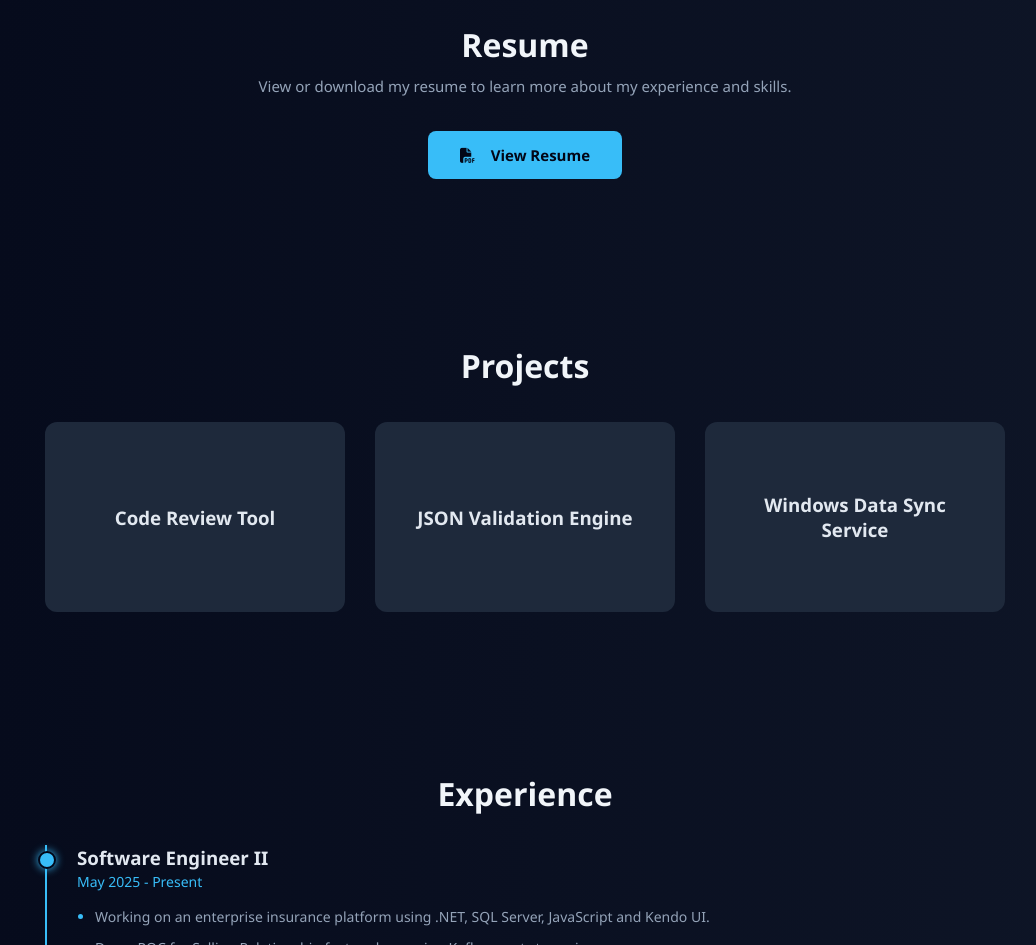
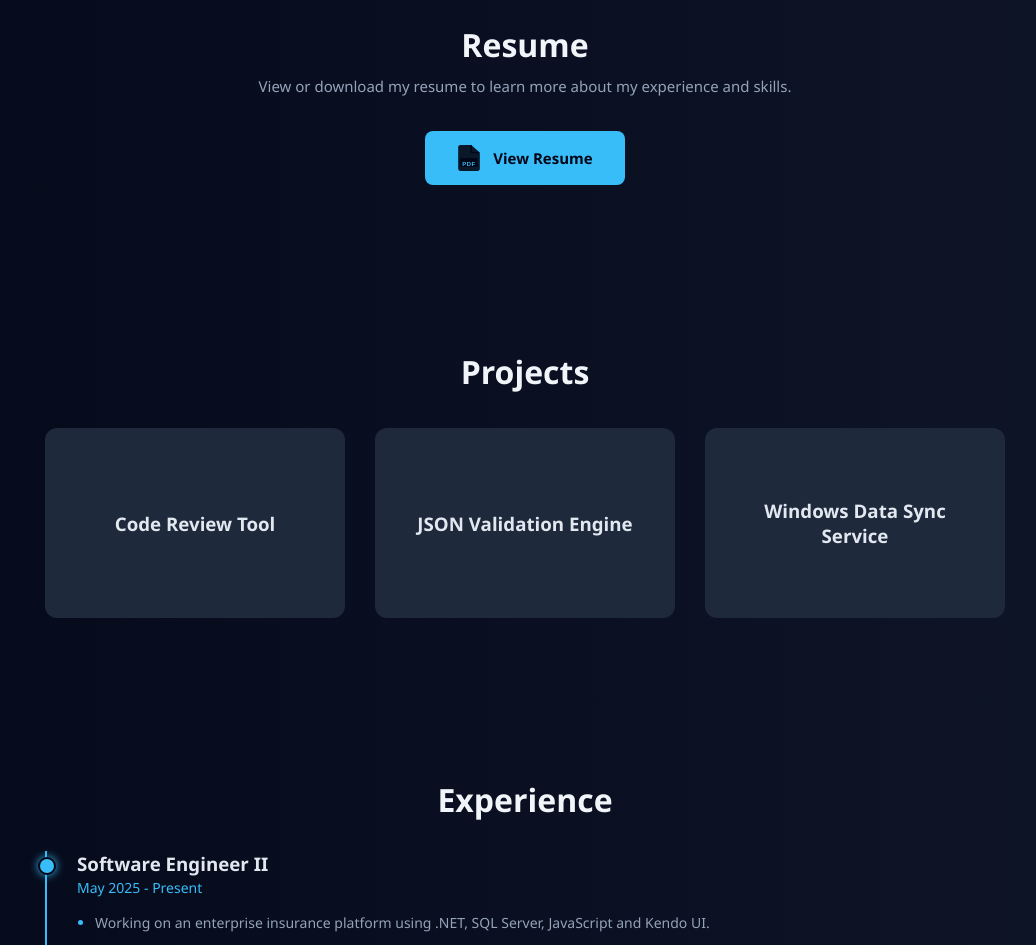
Before and after one commit to Shikher2798/Portfolio, a plain HTML site: page index.html in a window 1280 px wide. Shown: the part 1080-2025 px from the top of the page, without its empty margins (115-1151 px from the left). Drawn offline with Linux system fonts and the light colour scheme.

Commit message:
Update index.html
Updated resume icon

```diff
--- a/index.html
+++ b/index.html
@@ -95,8 +95,14 @@
         <p class="resume-subtitle">View or download my resume to learn more about my experience and skills.</p>
 
         <div class="resume-btn-wrapper">
-            <a href="Resume.pdf" target="_blank" class="btn resume-btn">
-                <i class="fa-solid fa-file-pdf"></i>&nbsp; View Resume
+            <a href="Shikher_Resume.pdf" target="_blank" class="btn resume-btn">
+                <svg xmlns="http://www.w3.org/2000/svg" width="24" height="26" viewBox="0 0 20 24" style="flex-shrink:0;">
+                    <path d="M12 0H2C0.9 0 0 0.9 0 2v20c0 1.1.9 2 2 2h16c1.1 0 2-.9 2-2V7l-8-7z" fill="#0a1929"/>
+                    <path d="M12 0v6c0 .55.45 1 1 1h6" fill="none" stroke="#020617" stroke-width="1.2"/>
+                    <rect x="2" y="12" width="16" height="8" rx="1" fill="#020617"/>
+                    <text x="10" y="19" font-size="5.5" font-family="Arial" font-weight="900" fill="#38bdf8" text-anchor="middle" letter-spacing="0.5">PDF</text>
+                </svg>
+                &nbsp;View Resume
             </a>
         </div>
 
```
